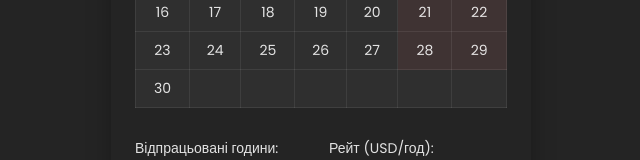
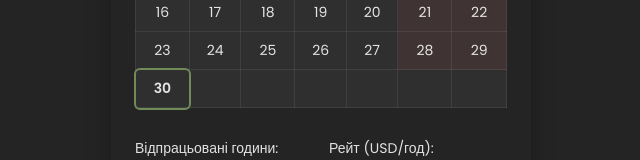
Before and after one commit to qboww/taxifyy, a React (Vite) app: page / in a window 1280 px wide. Both pictures are taken after a click on the button 800 px from the left and 192 px from the top of the page. Shown: the part 405-565 px from the top of the page, without its empty margins (319-959 px from the left). Built offline with nearby package versions, Linux system fonts and the light colour scheme; no server answers.

Commit message:
added today in calendar

```diff
--- a/src/components/IncomeCalculator/IncomeCalculator.jsx
+++ b/src/components/IncomeCalculator/IncomeCalculator.jsx
@@ -75,7 +75,7 @@ export default function IncomeCalculator({ onTransfer }) {
         </button>
       </div>
 
-      {isCalendarOpen && <StaticCalendar year={year} month={month} />}
+      {isCalendarOpen && <StaticCalendar year={year} month={month} today={today} />}
 
       <div className={styles.hourRate}>
         <label className={styles.label}>
--- a/src/components/StaticCalendar/StaticCalendar.jsx
+++ b/src/components/StaticCalendar/StaticCalendar.jsx
@@ -1,7 +1,7 @@
 import { useState } from "react";
 import styles from "./StaticCalendar.module.css";
 
-export default function StaticCalendar({ year, month }) {
+export default function StaticCalendar({ year, month, today }) {
   const [selectedDays, setSelectedDays] = useState([]);
 
   const toggleDay = (day) =>
@@ -26,13 +26,18 @@ export default function StaticCalendar({ year, month }) {
         const dow = new Date(year, month, dayNum).getDay();
         const isWeekend = dow === 0 || dow === 6;
         const isSelected = selectedDays.includes(dayNum);
+        const isToday =
+          today &&
+          today.getFullYear() === year &&
+          today.getMonth() === month &&
+          today.getDate() === dayNum;
 
         cells.push(
           <td
             key={d}
             className={`${isWeekend ? styles.weekend : ""} ${
               isSelected ? styles.selected : ""
-            }`}
+            } ${isToday ? styles.today : ""}`}
             onClick={() => toggleDay(dayNum)}
           >
             {dayNum}
--- a/src/components/StaticCalendar/StaticCalendar.module.css
+++ b/src/components/StaticCalendar/StaticCalendar.module.css
@@ -58,3 +58,9 @@
     color: #888;
     text-align: right;
 }
+
+.today {
+  outline: 2px solid var(--vite);
+  border-radius: 4px;
+  font-weight: bold;
+}
```
